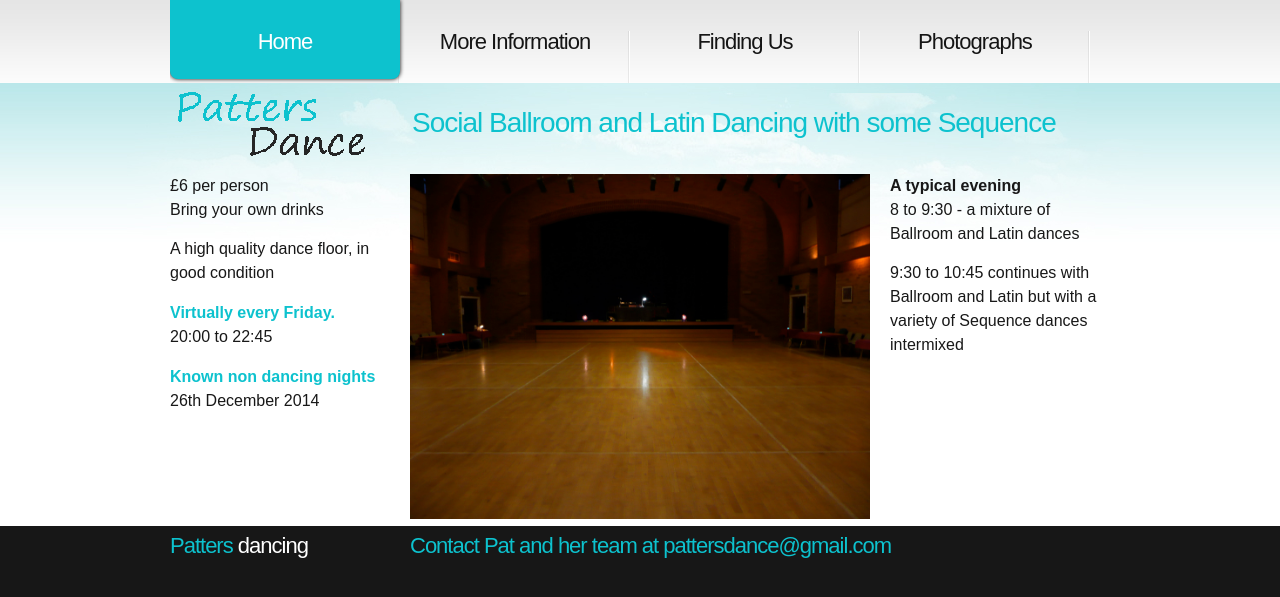
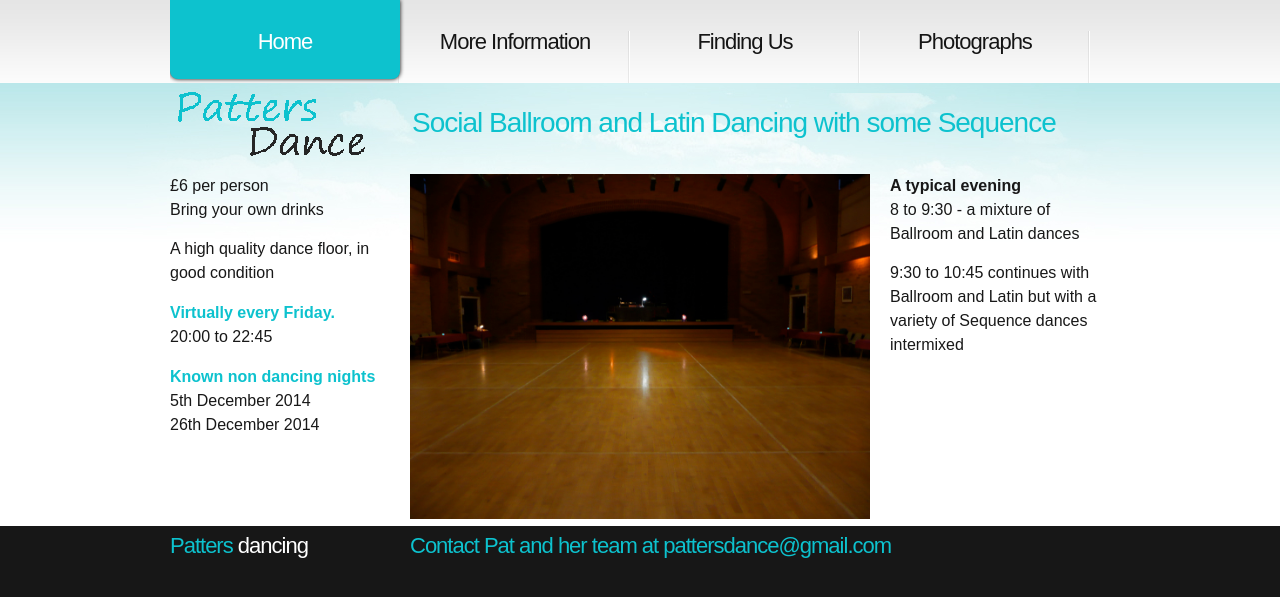
Before and after one commit to ramsayd/patters, a Jekyll site: the page built from 00_index.md, in a window 1280 px wide. Shown: the top 597 px of the page. Built offline with Jekyll 4.4.1, drawn with Linux system fonts in a browser that asks for light colours.

Commit message:
Update 00_index.md

```diff
--- a/00_index.md
+++ b/00_index.md
@@ -13,6 +13,7 @@ permalink: "index.html"
       <dt class="heading-text">Virtually every Friday.</dt>
       <dt>20:00 to 22:45</dt>
       <dt class="heading-text non-dancing">Known non dancing nights</dt>
+      <dt>5th December 2014</dt>
       <dt>26th December 2014</dt>
     </dl>
   </dl>
```
